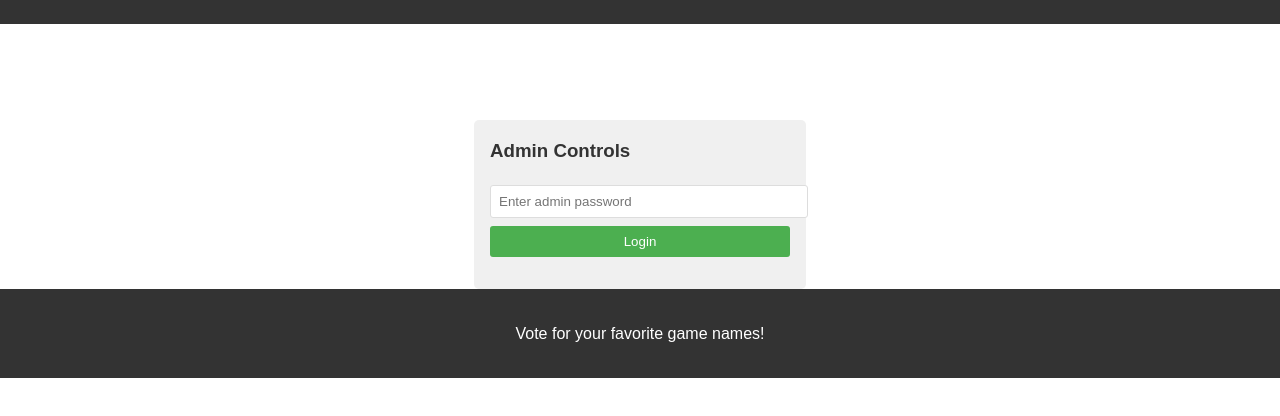
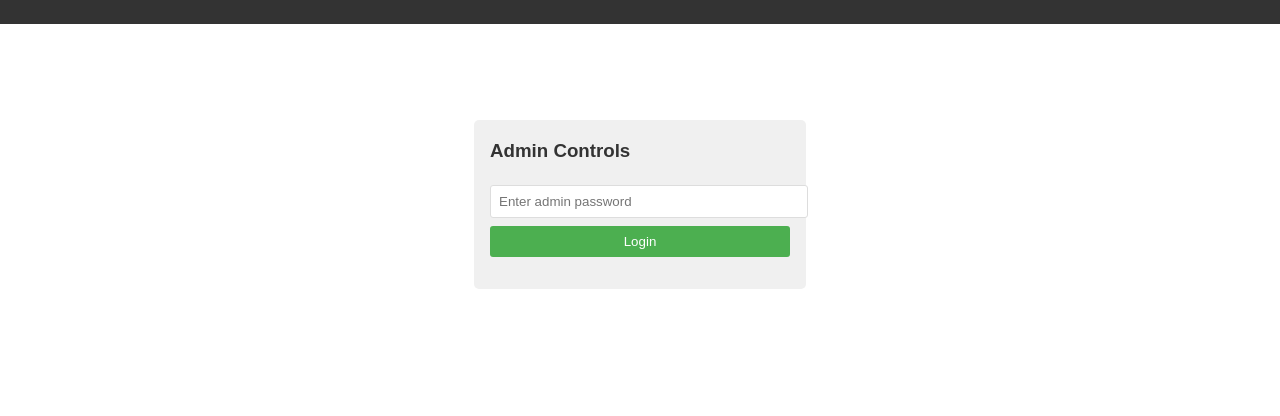
Before and after one commit to ridgedon/roadfurybracket, a plain HTML site: page index.html in a window 1280 px wide. Shown: the part 102-518 px from the top of the page. Drawn offline with Linux system fonts and the light colour scheme; no server answers.

Commit message:
remove footer

```diff
--- a/index.html
+++ b/index.html
@@ -24,9 +24,6 @@
         <p id="admin-message"></p>
     </div>
 </div>
-    <footer>
-        <p>Vote for your favorite game names!</p>
-    </footer>
     <script src="bracket.js"></script>
 </body>
 </html>
```
